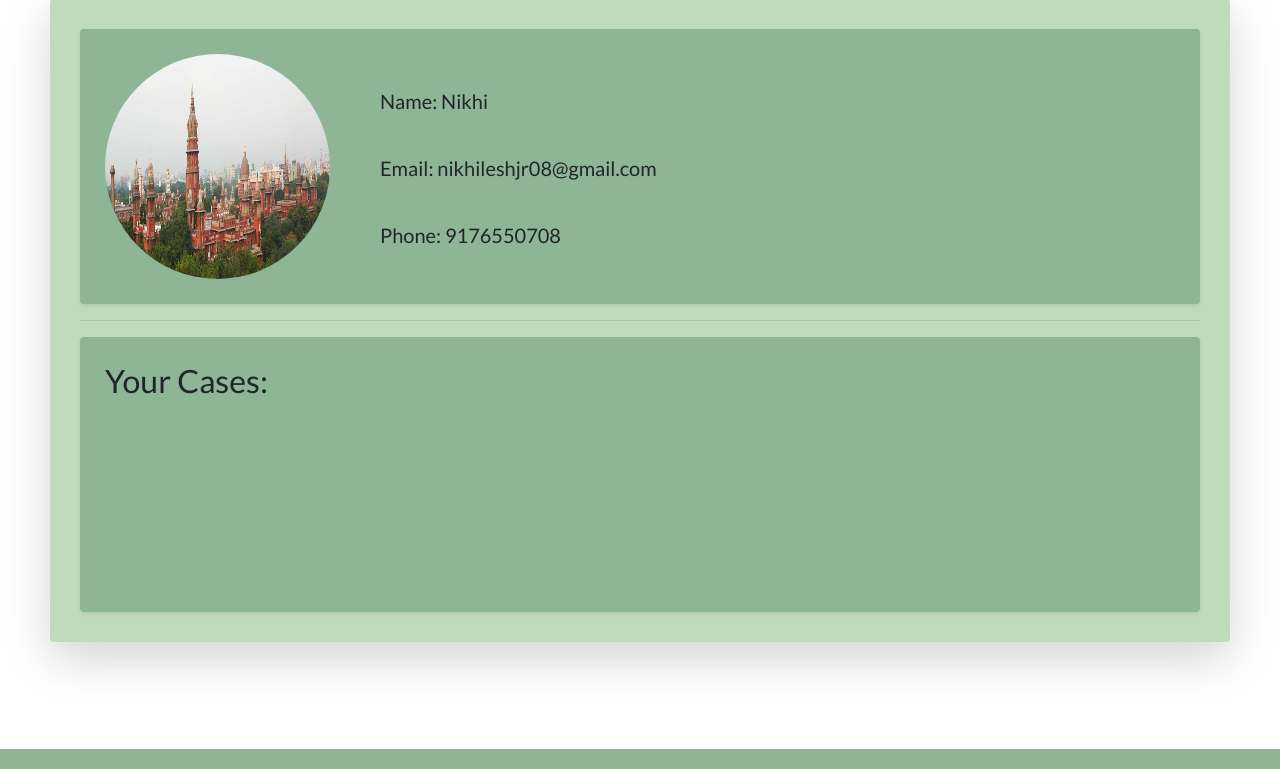
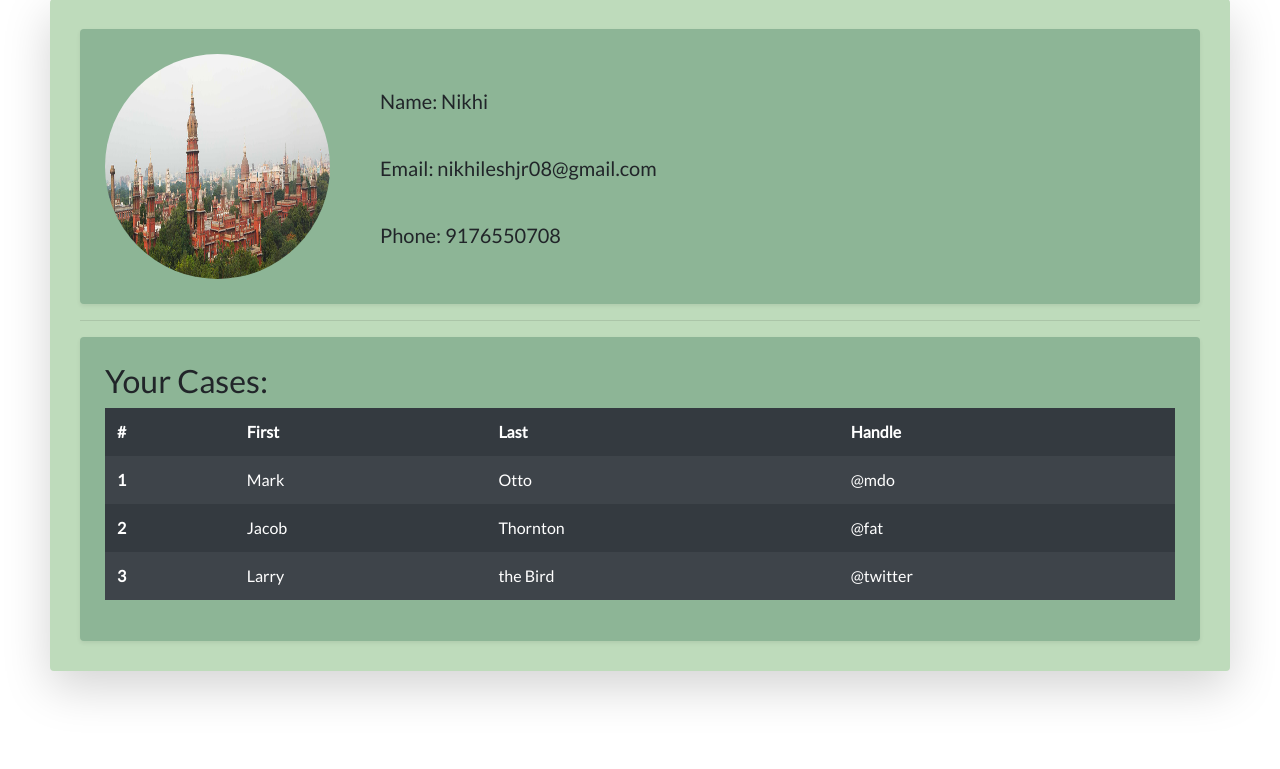
Before and after one commit to NikhileshJr08/Court-Case-Management, a Python web app: template court_case_management_webpage/templates/profile.html in a window 1280 px wide. Shown: the part 51-820 px from the top of the page. Run offline with Jinja, Linux system fonts and the light colour scheme; the template is opened without the code that fills it, so the values that code supplies are empty.

Commit message:
Table for case details inside the profile page was added

```diff
--- a/court_case_management_webpage/templates/profile.html
+++ b/court_case_management_webpage/templates/profile.html
@@ -1,5 +1,6 @@
 <!doctype html>
 <html lang="en">
+
 <head>
   <!-- Required meta tags -->
   <meta charset="utf-8">
@@ -13,8 +14,7 @@
   <link href="https://fonts.googleapis.com/css2?family=Lato&display=swap" rel="stylesheet">
 
   <style media="screen">
-
-      body{
+    body {
 
       padding: 50px;
       font-family: 'Lato', sans-serif;
@@ -22,14 +22,14 @@
     }
 
 
-      .outer-container{
+    .outer-container {
 
       background-color: #bedbbb;
       padding: 30px;
 
     }
 
-      .inner-container{
+    .inner-container {
 
       background-color: #8db596;
       height: 100% !important;
@@ -38,7 +38,7 @@
 
     }
 
-      .userDetails img{
+    .userDetails img {
 
       border-radius: 50% !important;
       float: left;
@@ -48,17 +48,17 @@
 
     }
 
-      .userDetails h5{
+    .userDetails h5 {
 
       padding-top: 35px;
       font-size: 20px;
 
     }
-
   </style>
 
   <title>Profile</title>
 </head>
+
 <body>
 
   <div class="outer-container shadow-lg mb-5 rounded">
@@ -66,9 +66,15 @@
       <div class="userDetails">
         <img src="../static/slider2.jpg" class="shadow-md rounded" alt="Profile Picture">
         <ul type="none">
-            <li> <h5>Name: Nikhi </h5> </li>
-            <li> <h5>Email: nikhileshjr08@gmail.com</h5> </li>
-            <li> <h5>Phone: 9176550708 </h5> </li>
+          <li>
+            <h5>Name: Nikhi </h5>
+          </li>
+          <li>
+            <h5>Email: nikhileshjr08@gmail.com</h5>
+          </li>
+          <li>
+            <h5>Phone: 9176550708 </h5>
+          </li>
         </ul>
       </div>
     </div>
@@ -76,7 +82,36 @@
     <div class="inner-container shadow-sm rounded">
       <div class="caseDetails">
         <h2>Your Cases: </h2>
-
+        <table class="table table-striped table-borderless table-dark">
+          <thead>
+            <tr>
+              <th scope="col">#</th>
+              <th scope="col">First</th>
+              <th scope="col">Last</th>
+              <th scope="col">Handle</th>
+            </tr>
+          </thead>
+          <tbody>
+            <tr>
+              <th scope="row">1</th>
+              <td>Mark</td>
+              <td>Otto</td>
+              <td>@mdo</td>
+            </tr>
+            <tr>
+              <th scope="row">2</th>
+              <td>Jacob</td>
+              <td>Thornton</td>
+              <td>@fat</td>
+            </tr>
+            <tr>
+              <th scope="row">3</th>
+              <td>Larry</td>
+              <td>the Bird</td>
+              <td>@twitter</td>
+            </tr>
+          </tbody>
+        </table>
       </div>
     </div>
   </div>
@@ -86,4 +121,5 @@
   <script src="https://cdn.jsdelivr.net/npm/bootstrap@4.5.3/dist/js/bootstrap.min.js" integrity="sha384-w1Q4orYjBQndcko6MimVbzY0tgp4pWB4lZ7lr30WKz0vr/aWKhXdBNmNb5D92v7s" crossorigin="anonymous"></script>
 
 </body>
+
 </html>
```
Lines whose indentation alone changed are shown as unchanged.
